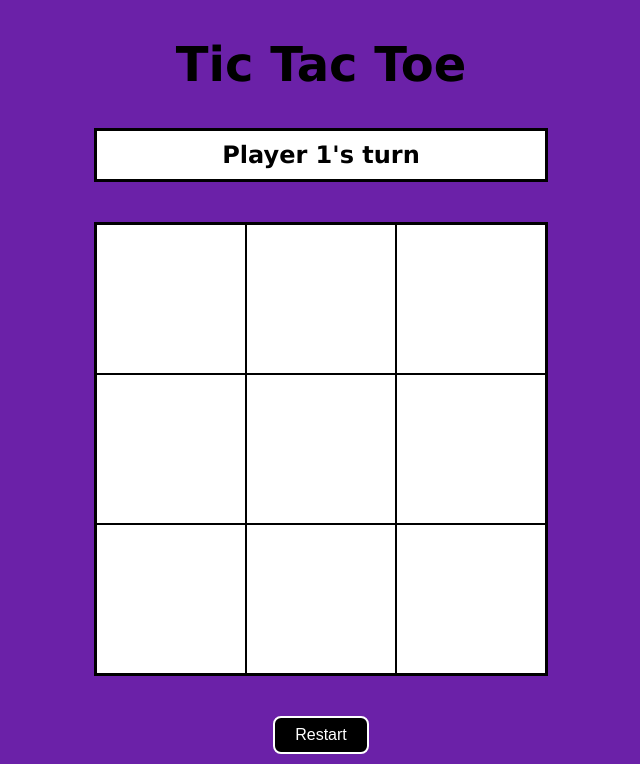
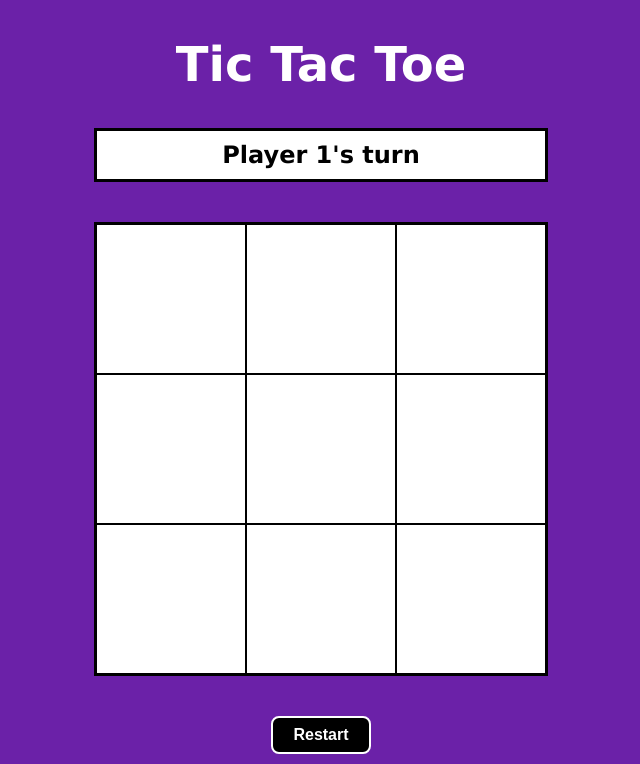
Before and after one commit to jayyzzeezzy/tic-tac-toe, a plain HTML site: page index.html in a window 1280 px wide. Shown: the top 764 px of the page, without its empty margins (319-959 px from the left). Drawn offline with Linux system fonts and the light colour scheme.

Commit message:
Change header color and other font styling

```diff
--- a/style.css
+++ b/style.css
@@ -1,6 +1,11 @@
 :root {
     --primary-color: #6b21a8;
     --secondary-color: white;
+
+    font-synthesis: none;
+    text-rendering: optimizeLegibility;
+    -webkit-font-smoothing: antialiased;
+    -moz-osx-font-smoothing: grayscale;
 }
 
 /* CSS reset */
@@ -33,6 +38,7 @@ body {
     justify-content: center;
     align-items: center;
     font-size: 1.5rem;
+    color: white;
 }
 
 .announcer {
@@ -70,6 +76,7 @@ body {
 #restartBtn {
     cursor: pointer;
     font-size: 1rem;
+    font-weight: bold;
     color: white;
     background-color: black;
     padding: 8px 20px;
```
